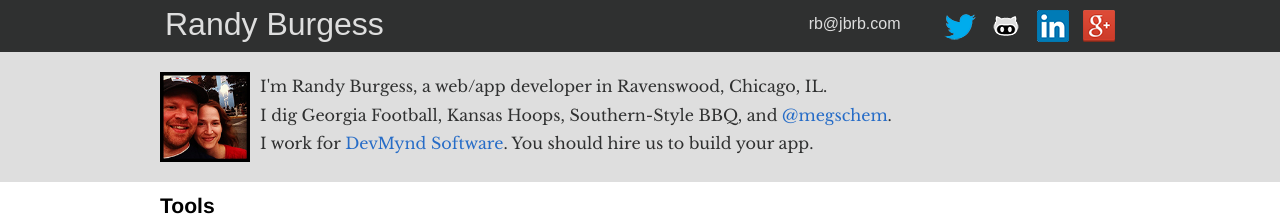
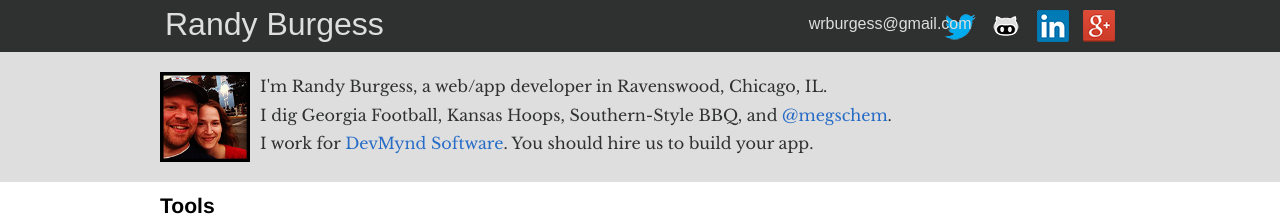
Before and after one commit to wrburgess/wrburgess.github.com, a Jekyll site: the page built from index.html, in a window 1280 px wide. Shown: the top 216 px of the page. Built offline with Jekyll 4.4.1, drawn with Linux system fonts in a browser that asks for light colours; some web fonts are replaced; Markdown is read by kramdown in place of the engine named in the settings.

Commit message:
changing email

```diff
--- a/_includes/header.html
+++ b/_includes/header.html
@@ -3,7 +3,7 @@
     <li><a href="/" title="Randy Burgess Home Page">Randy Burgess</a></li>
   </ul>
   <ul id="links">
-    <li id="email"><a id="site-link" href="mailto:rb@jbrb.com" title="Randy Burgess email">rb@jbrb.com</a></li>
+    <li id="email"><a id="site-link" href="mailto:wrburgess@gmail.com" title="Randy Burgess email">wrburgess@gmail.com</a></li>
     <li id="twitter"><a href="http://twitter.com/wrburgess" title="Randy Burgess on Twitter"><img src="/images/twitter-icon.png" alt="Twitter" /></a></li>
     <li id="github"><a href="http://github.com/wrburgess" title="Randy Burgess on Github"><img src="/images/github-icon.png" alt="Github" /></a></li>
     <li id="linkedin"><a href="http://www.linkedin.com/in/wrburgess" title="Randy Burgess on LinkedIn"><img src="/images/linkedin-icon.png" alt="LinkedIn" /></a></li>
```
